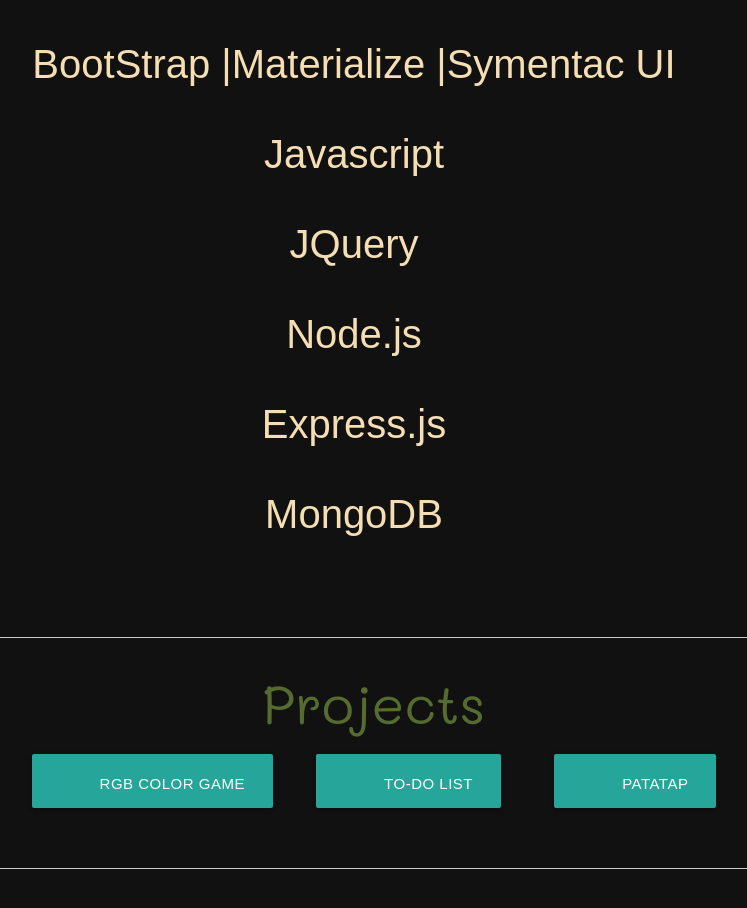
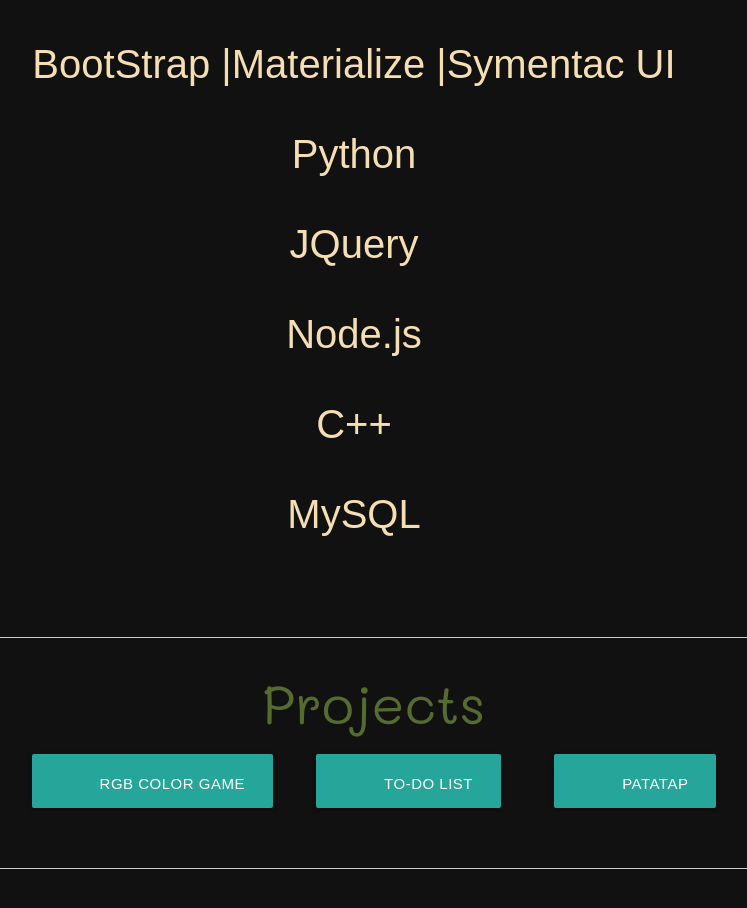
Before and after one commit to satwik707/satwik707.github.io, a plain HTML site: page index.html in a window 1280 px wide. Shown: the part 2260-3168 px from the top of the page, without its empty margins (286-1033 px from the left). Drawn offline with nearby package versions, Linux system fonts and the light colour scheme; some icons are missing.

Commit message:
Update index.html

```diff
--- a/index.html
+++ b/index.html
@@ -89,11 +89,11 @@
                         CSS
                     </li><br>
                     <li>BootStrap |Materialize |Symentac UI</li><br>
-                    <li>Javascript</li><br>
+                    <li>Python</li><br>
                     <li>JQuery</li><br>
                     <li>Node.js</li><br>
-                    <li>Express.js</li><br>
-                    <li>MongoDB</li>
+                    <li>C++</li><br>
+                    <li>MySQL</li>
 
 
                 </ul>
```
